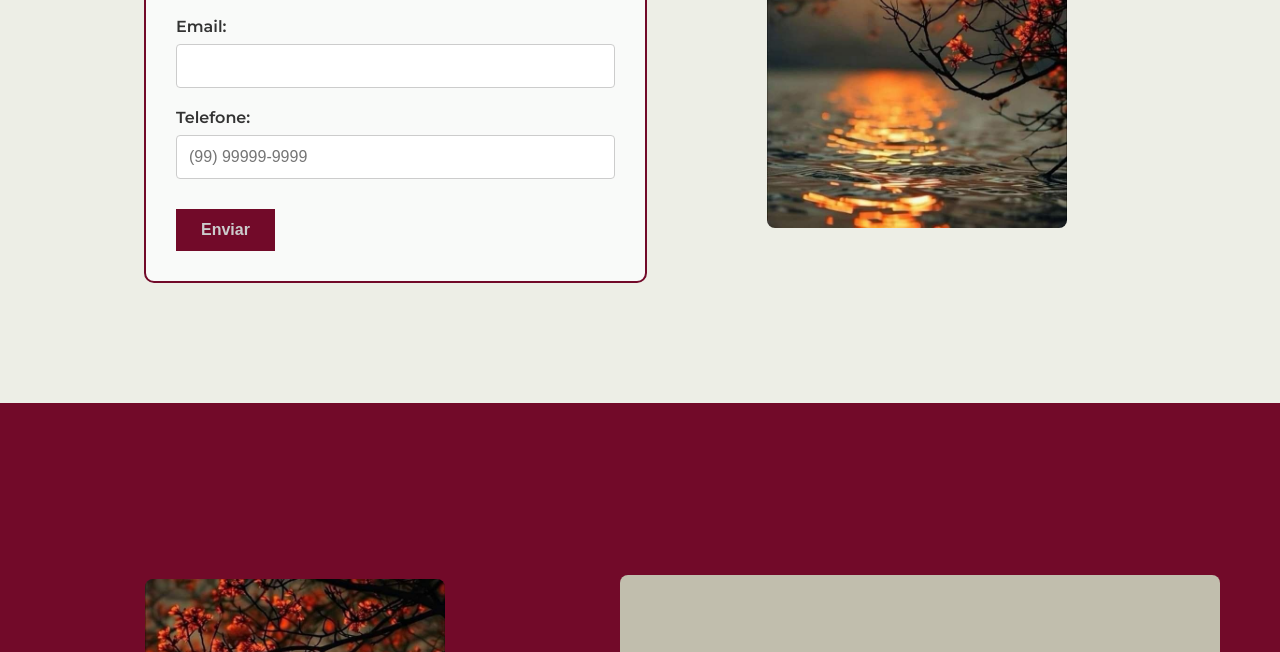
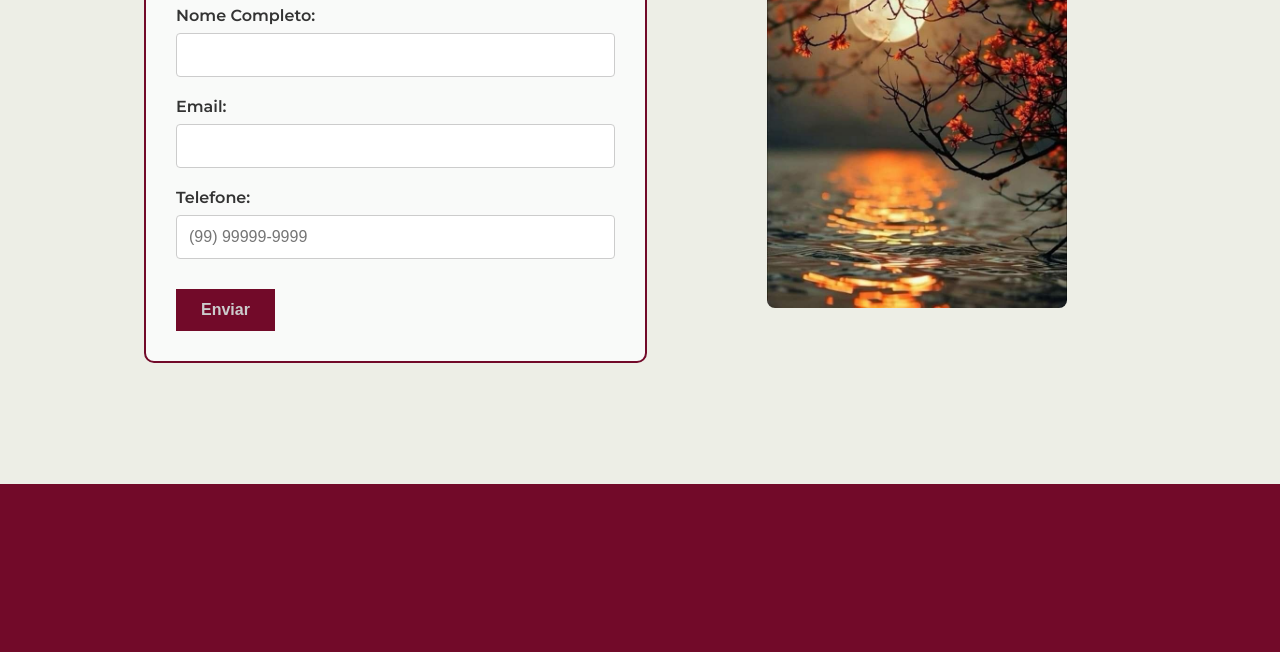
Before and after one commit to bebrendss/lading-page---Asllu, a plain HTML site: page index.html in a window 1280 px wide. Shown: the part 396-1048 px from the top of the page. Drawn offline with nearby package versions, Linux system fonts and the light colour scheme.

Commit message:
melhoria na formatação

```diff
--- a/forms.css
+++ b/forms.css
@@ -1,7 +1,7 @@
 .formulario {
     background-color: #edeee6;
     padding: 80px 20px;
-    min-height: 90vh;
+    min-height: 100vh;
     justify-content: center;
     align-items: center;
     box-sizing: border-box;
--- a/style.css
+++ b/style.css
@@ -4,6 +4,7 @@ body {
     color: #000000;
     margin: 0;
     padding: 0;
+    padding-top: 80px;
     box-sizing: border-box;
     height: 100%;
 }
```
